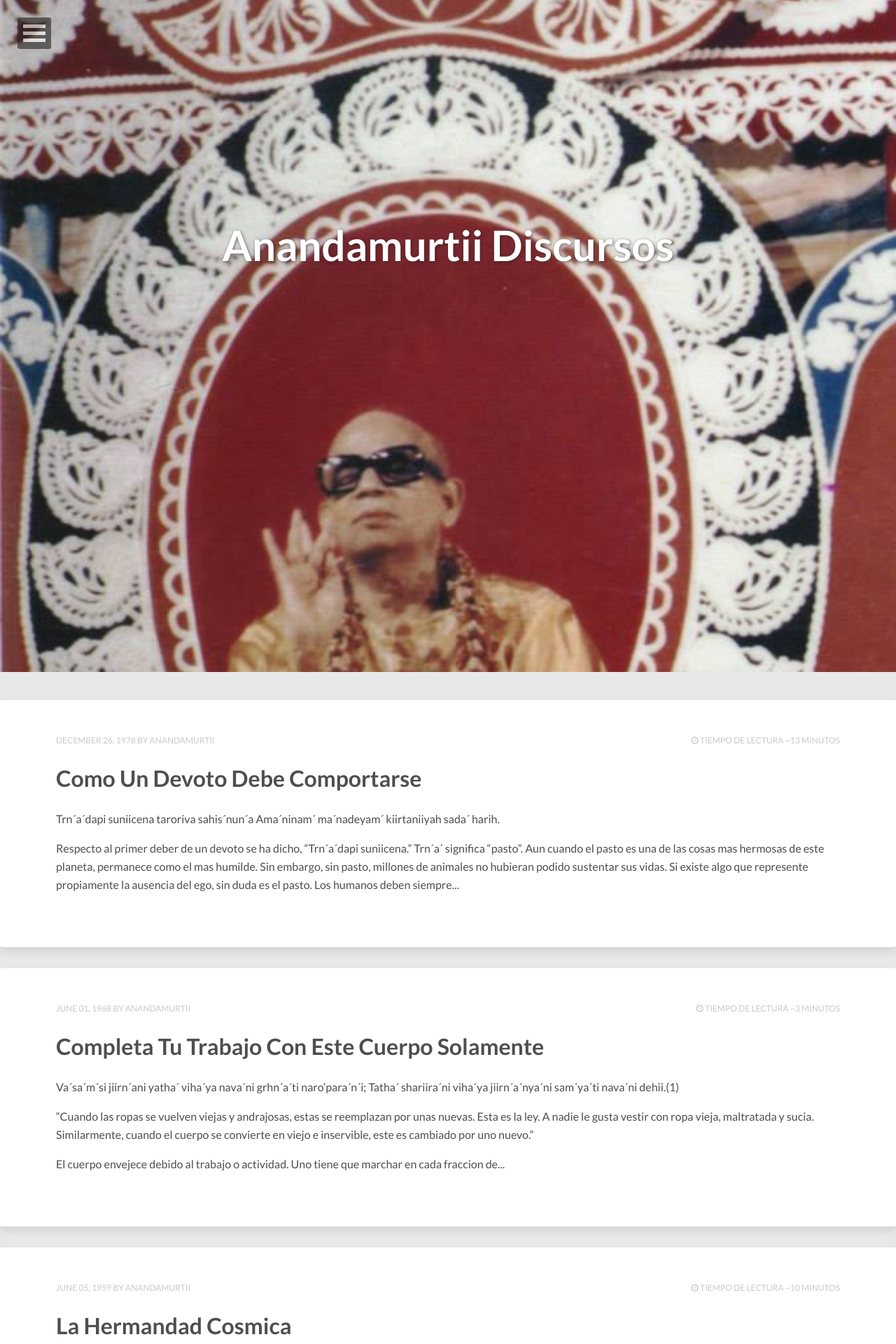
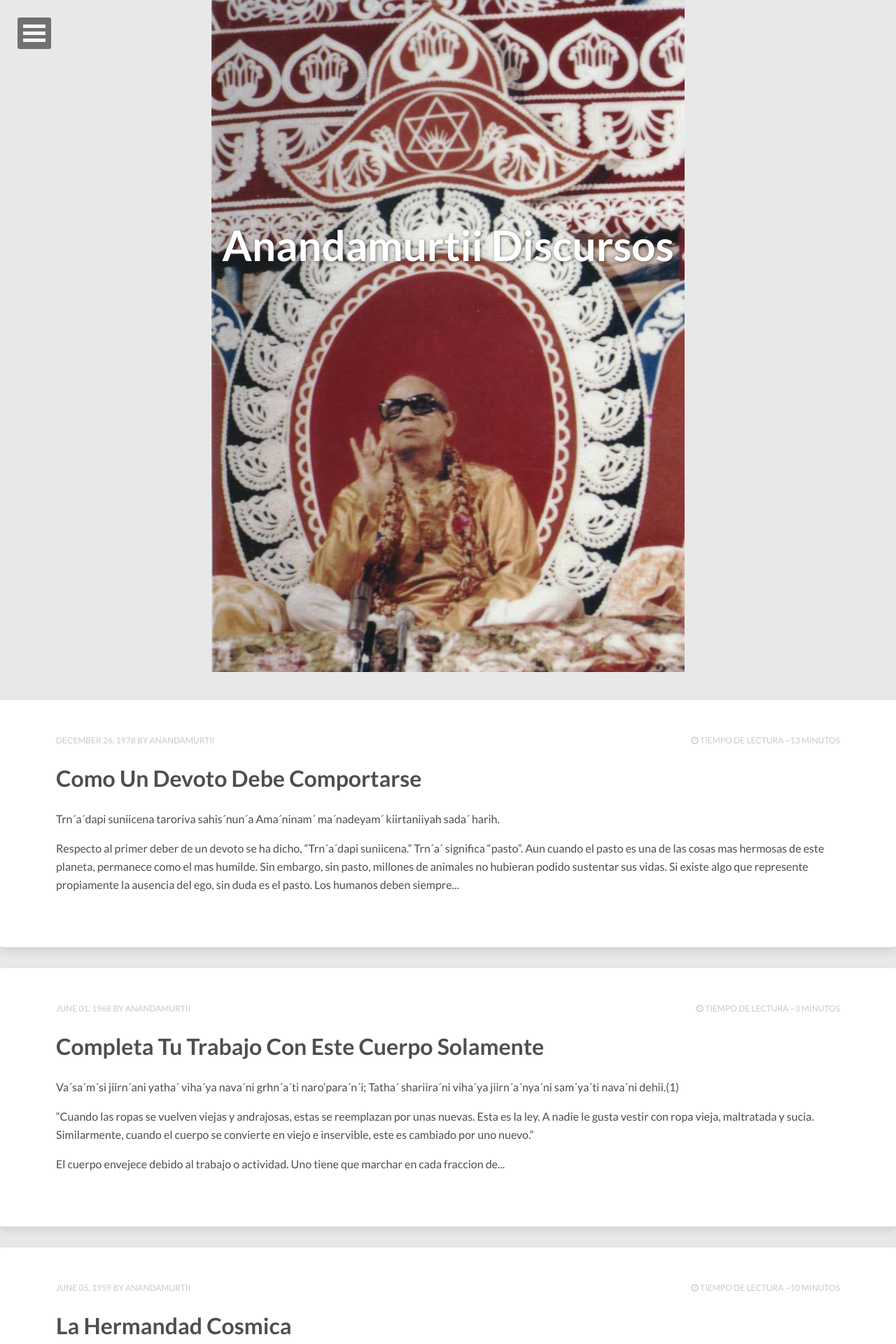
Before and after one commit to anandamurtiidiscursos/anandamurtiidiscursos.github.io, a Jekyll site: the page built from index.html, in a window 1280 px wide. Shown: the top 1920 px of the page at 70% size. Built offline with Jekyll 4.4.1, drawn with Linux system fonts in a browser that asks for light colours; nearby versions of some CDN libraries; the list of posts is cut into pages by our own code.

Commit message:
Updated _page.scss

```diff
--- a/_sass/_page.scss
+++ b/_sass/_page.scss
@@ -125,7 +125,7 @@ body {
 		right: 0;
 		bottom: 0;
 		margin: auto;
-		min-width: 100%;
+		min-width: 25%;
 		min-height: 960px; // match .entry-image min-height
 	}
 }
```
